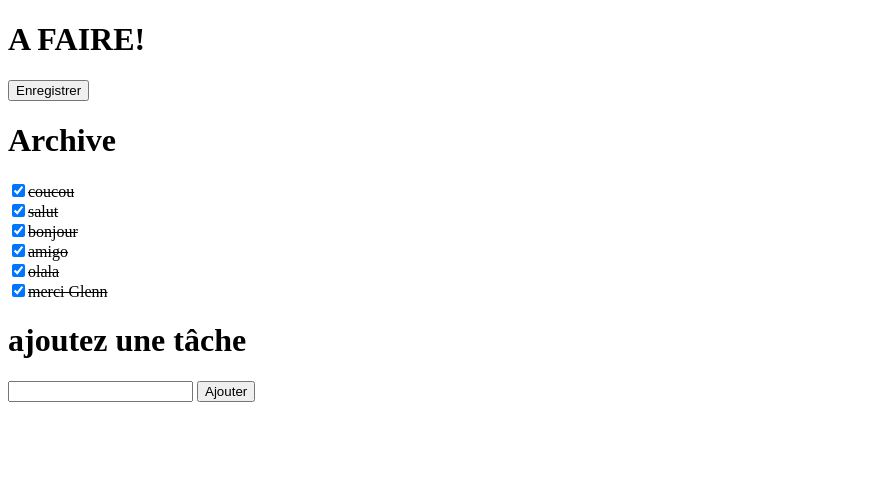
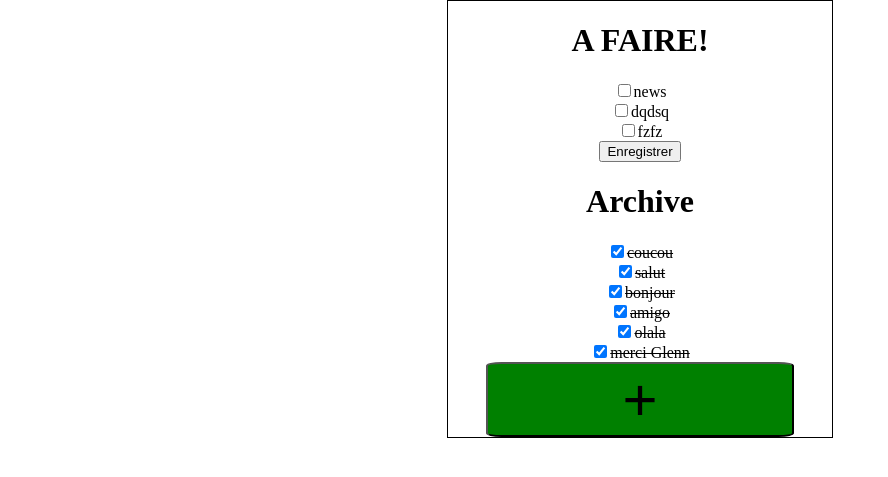
Before and after one commit to Guillaumedewolf/to-do, a PHP site: page /contenu.php in a window 1280 px wide. Shown: the top 477 px of the page, without its empty margins (0-888 px from the left). Run offline with PHP 8.4, Linux system fonts and the light colour scheme.

Commit message:
ajout css

```diff
--- a/contenu.php
+++ b/contenu.php
@@ -59,8 +59,54 @@
 			<!-- creer en php -->
 			<?php echo $listeTacheArchive ?>
 		</div>
+	</div>
+	<div id="formulaireAjout">
+	<div><button id="formulaireCacher" >+</button>
+	<div id="ajoutTache"><?php include 'formulaire.php' ?></div>
+	</div>
 
-	</div>
-	<div><?php include 'formulaire.php' ?></div>
+
+	<style>
+		body{
+			width: 30%;
+			margin: auto;
+			border: solid 1px black;
+			text-align: center;
+		}
+		#formulaireAjout{
+			width: 100%;
+		}
+		#formulaireCacher {
+				border-radius: 5%;
+				font-size: 60px;
+				background-color: green;
+				color: black;
+				width: 80%;
+
+		}
+
+		#ajoutTache {
+			display: none;
+		}
+	</style>
+
+	<script
+			  src="http://code.jquery.com/jquery-3.3.1.js"
+			  integrity="sha256-2Kok7MbOyxpgUVvAk/HJ2jigOSYS2auK4Pfzbm7uH60="
+			  crossorigin="anonymous"></script>
+	<script>
+		$("#formulaireCacher").click(function(){
+				$("#ajoutTache").css("display", "block")
+				$("#formulaireCacher").css("display", "none")
+
+		})
+
+		$("#ajoutTacheForm").click(function(){
+				$("#ajoutTache").css("display", "none")
+				$("#formulaireCacher").css("display", "block")
+
+		})
+
+	</script>
 </body>
 </html>
--- a/formulaire.php
+++ b/formulaire.php
@@ -28,7 +28,7 @@ if(isset($_POST['ajoutTache'])){
 	<form action="formulaire.php" method="POST">
 		<label for="ajoutTache"></label>
 		<input type="text" name="ajoutTache">
-		<button type="submit">Ajouter</button>
+		<button id="ajoutTacheForm" type="submit">Ajouter</button>
 	</form>
 </body>
 </html>
--- a/todo.json
+++ b/todo.json
@@ -1 +1 @@
-{"0":{"tache":"coucou","fait":true},"1":{"tache":"salut","fait":true},"2":{"tache":"bonjour","fait":true},"3":{"tache":"amigo","fait":true},"4":{"tache":"olala","fait":true},"5":{"tache":"merci Glenn","fait":true}}
+{"0":{"tache":"coucou","fait":true},"1":{"tache":"salut","fait":true},"2":{"tache":"bonjour","fait":true},"3":{"tache":"amigo","fait":true},"4":{"tache":"olala","fait":true},"5":{"tache":"merci Glenn","fait":true},"6":{"tache":"news","fait":false},"7":{"tache":"dqdsq","fait":false},"8":{"tache":"fzfz","fait":false}}
```
